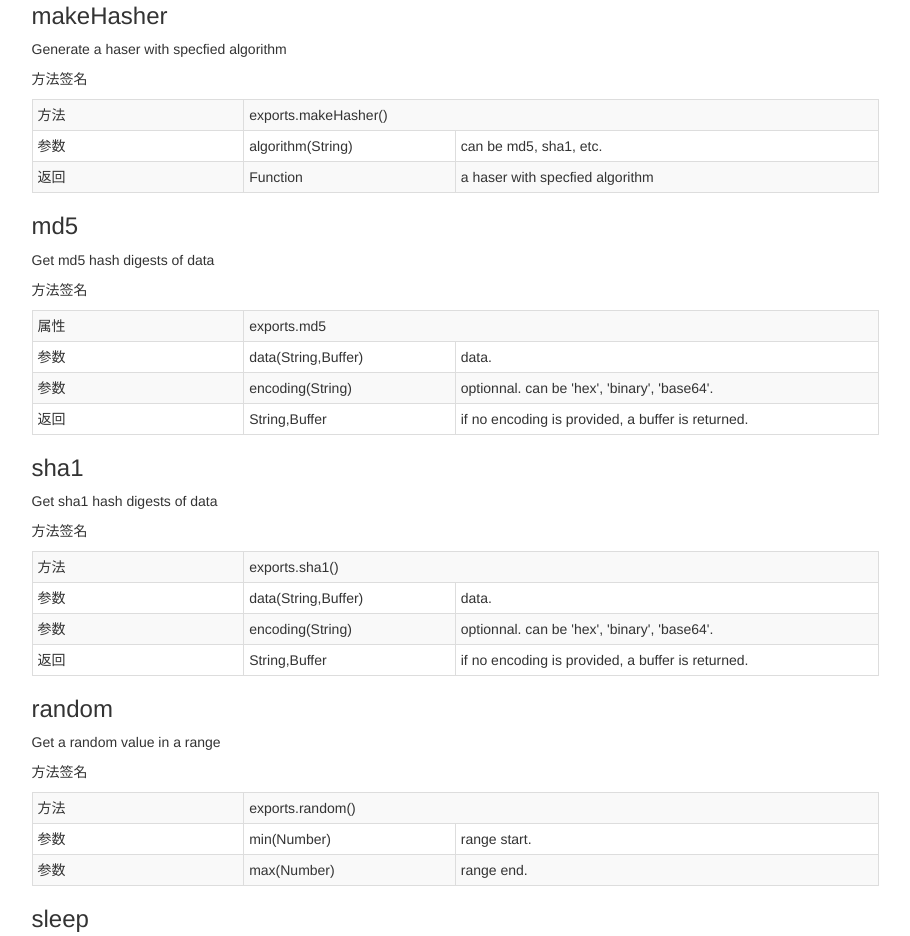
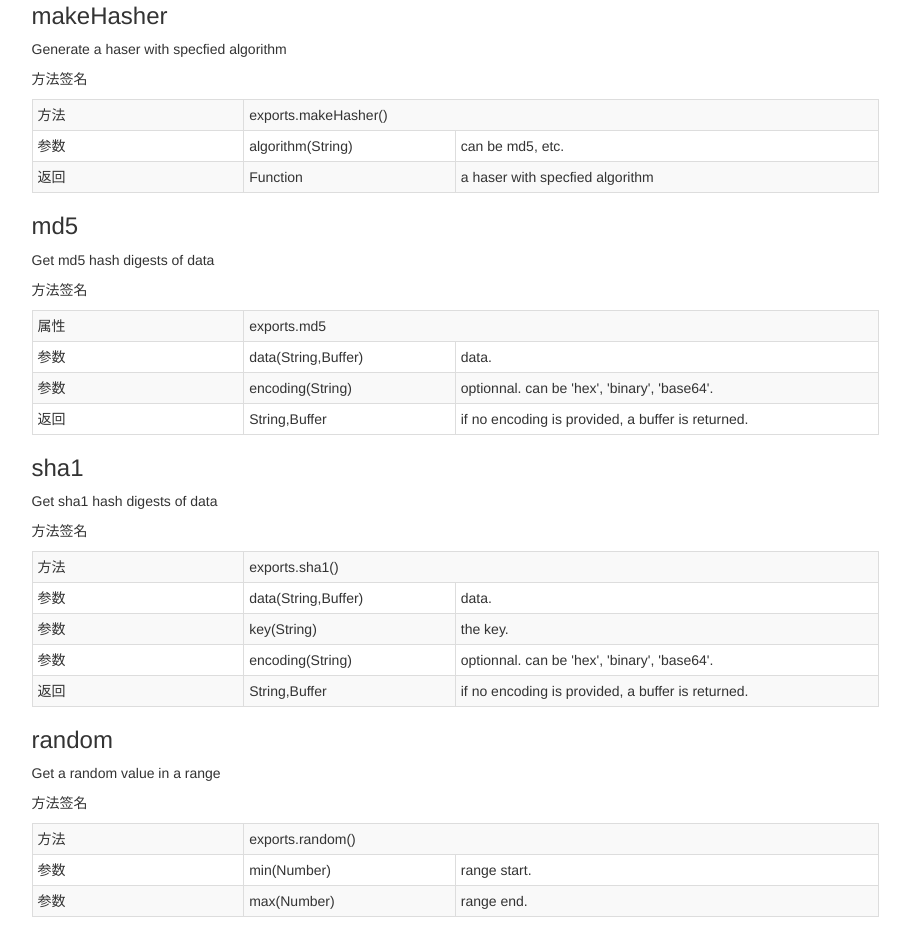
Before and after one commit to JacksonTian/doxmategen_site, a plain HTML site: page JacksonTian/kitx/api.html in a window 1280 px wide. Shown: the part 1025-1961 px from the top of the page, without its empty margins (331-1241 px from the left). Drawn offline with Linux system fonts and the light colour scheme.

Commit message:
update for repo: JacksonTian/kitx

```diff
--- a/JacksonTian/kitx/api.html
+++ b/JacksonTian/kitx/api.html
@@ -241,7 +241,7 @@
     <tr>
       <td>参数</td>
       <td>algorithm(String)</td>
-      <td colspan="2"><p>can be md5, sha1, etc.</p></td>
+      <td colspan="2"><p>can be md5, etc.</p></td>
     </tr>
 
 
@@ -311,6 +311,13 @@
       <td>参数</td>
       <td>data(String,Buffer)</td>
       <td colspan="2"><p>data.</p></td>
+    </tr>
+
+
+    <tr>
+      <td>参数</td>
+      <td>key(String)</td>
+      <td colspan="2"><p>the key.</p></td>
     </tr>
 
 
```
